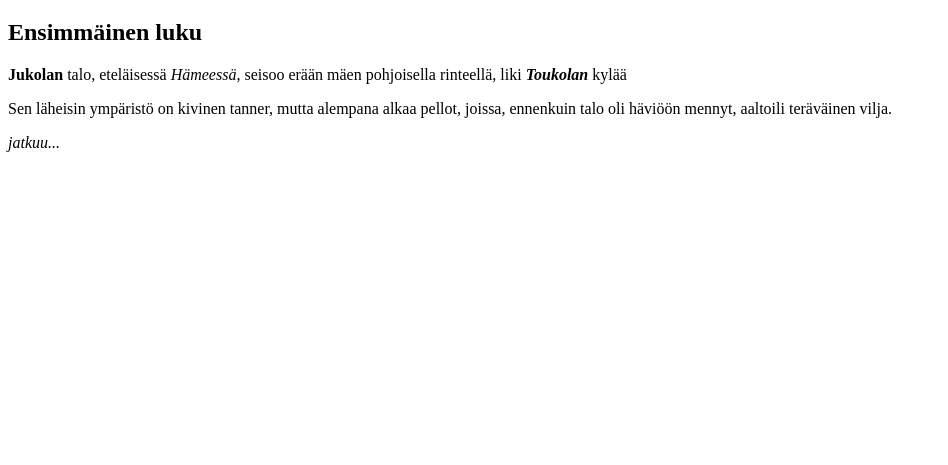
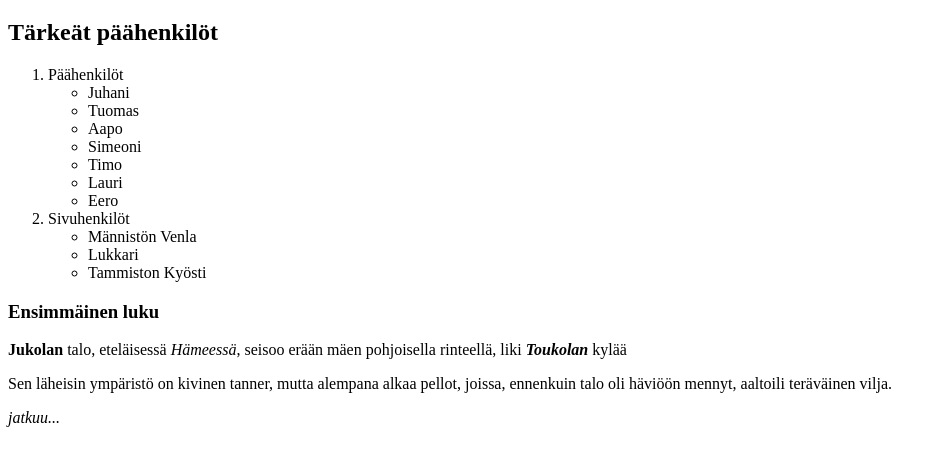
Before and after one commit to forstjoh/Lapio-website, a plain HTML site: page index.html in a window 1280 px wide. Shown: the part 61-526 px from the top of the page, without its empty margins (0-948 px from the left). Drawn offline with Linux system fonts and the light colour scheme.

Commit message:
Osa 3. Neljäs tehtävä

```diff
--- a/index.html
+++ b/index.html
@@ -9,7 +9,26 @@
 <body>
   <!--Tee tehtävät tänne-->
   <h1>Seitsemän veljestä</h1>
-  <h2>Ensimmäinen luku</h2>
+  <h2>Tärkeät päähenkilöt</h2>
+  <ol>
+    <li>Päähenkilöt</li>
+    <ul>
+      <li>Juhani</li>
+      <li>Tuomas</li>
+      <li>Aapo</li>
+      <li>Simeoni</li>
+      <li>Timo</li>
+      <li>Lauri</li>
+      <li>Eero</li>
+    </ul>
+    <li>Sivuhenkilöt</li>
+    <ul>
+      <li>Männistön Venla</li>
+      <li>Lukkari</li>
+      <li>Tammiston Kyösti</li>
+    </ul>
+  </ol>
+  <h3>Ensimmäinen luku</h3>
   <p><strong>Jukolan</strong> talo, eteläisessä <i>Hämeessä</i>, seisoo erään mäen pohjoisella rinteellä, liki <strong><i>Toukolan</i></strong> kylää</p>
   <p>Sen läheisin ympäristö on kivinen tanner, mutta alempana alkaa pellot, joissa, ennenkuin talo oli häviöön mennyt, aaltoili teräväinen vilja.</p>
   <p><i>jatkuu...</i></p
```
